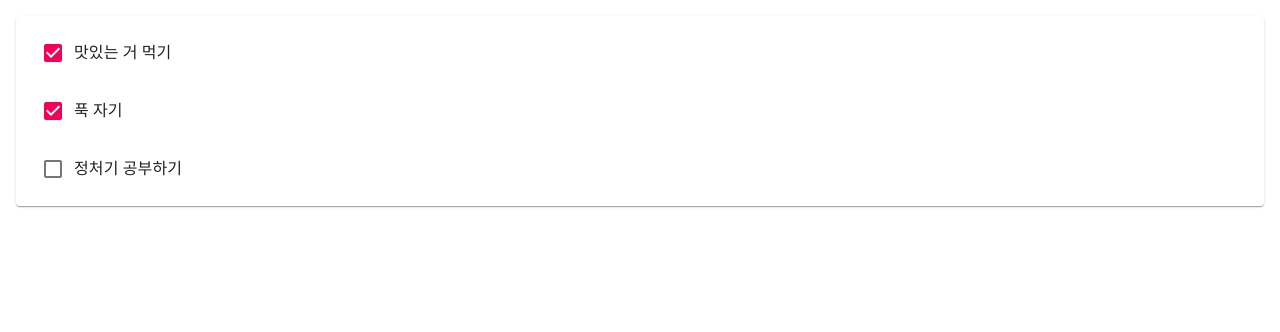
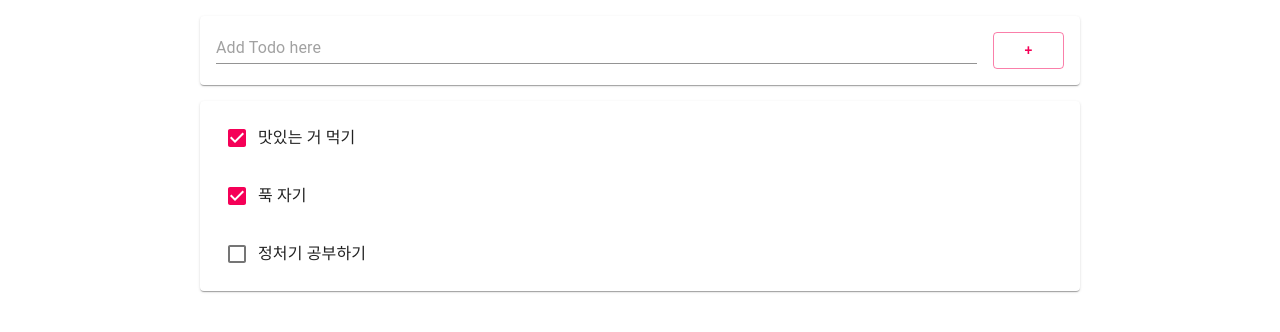
Before and after one commit to minWachya/2023-web-proj-todo-front, a React (Create React App) app: page / in a window 1280 px wide. Shown: the top 332 px of the page. Built offline with nearby package versions, Linux system fonts and the light colour scheme.

Commit message:
[ui] AddTodo(Todo 입력 textfield) 생성

```diff
--- /dev/null
+++ b/src/AddTodo.js
@@ -0,0 +1,27 @@
+import React from "react";
+import { TextField, Paper, Button, Grid } from "@material-ui/core";
+
+class AddTodo extends React.Component {
+    constructor(props) {
+        super(props);
+        this.state = {item: {title: ""}}; // 제목 담을 변수
+    }
+
+    render() {
+        return (
+            <Paper style={{margin: 16, padding: 16}}>
+                <Grid container>
+                    <Grid xs={11} md={11} item style={{paddingRight: 16}}>
+                        <TextField placeholder="Add Todo here" fullWidth />
+                    </Grid>
+                    <Grid xs={1} md={1} item>
+                        <Button fullWidth color="secondary" variant="outlined">+</Button>
+                    </Grid>
+                </Grid>
+            </Paper>
+        )
+    }
+
+}
+
+export default AddTodo;
--- a/src/App.js
+++ b/src/App.js
@@ -1,7 +1,8 @@
 import Todo from './Todo';
 import React from 'react';
+import AddTodo from './AddTodo.js'
 import './App.css';
-import {Paper, List} from "@material-ui/core";
+import {Paper, List, Container} from "@material-ui/core";
 
 class App extends React.Component {
   constructor(props) {
@@ -30,8 +31,11 @@
 
     return (
       <div className='App'>
-        {/* Todo 컴포넌트 여러 개 */}
-        {todoItems}
+        <Container maxWidth="md">
+          <AddTodo />
+          <div className='TodoList'>{todoItems}</div>
+        </Container>
+        {/* 긴 주석 */}
         {
           // 한줄 주석은 요로코롬.
         }
```
